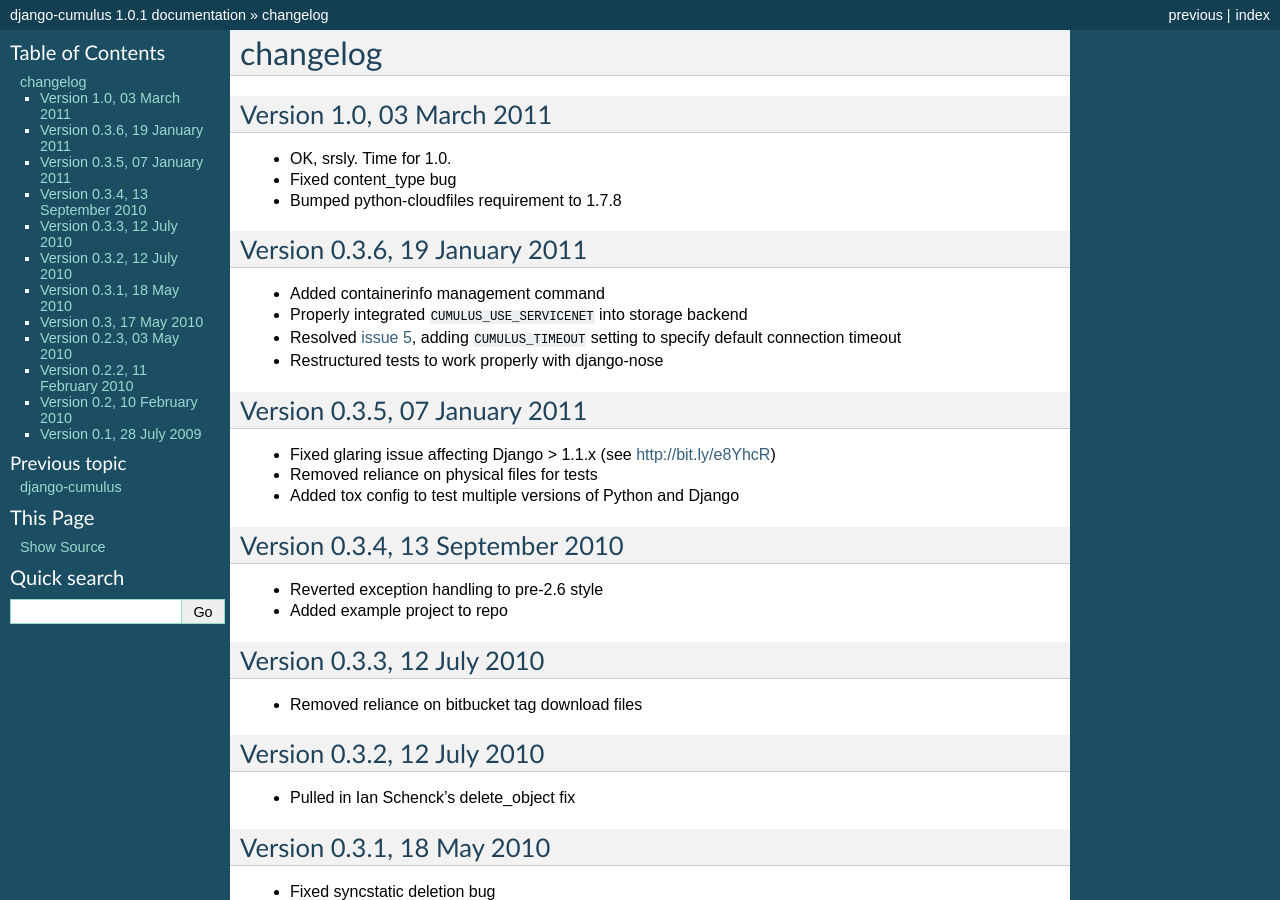
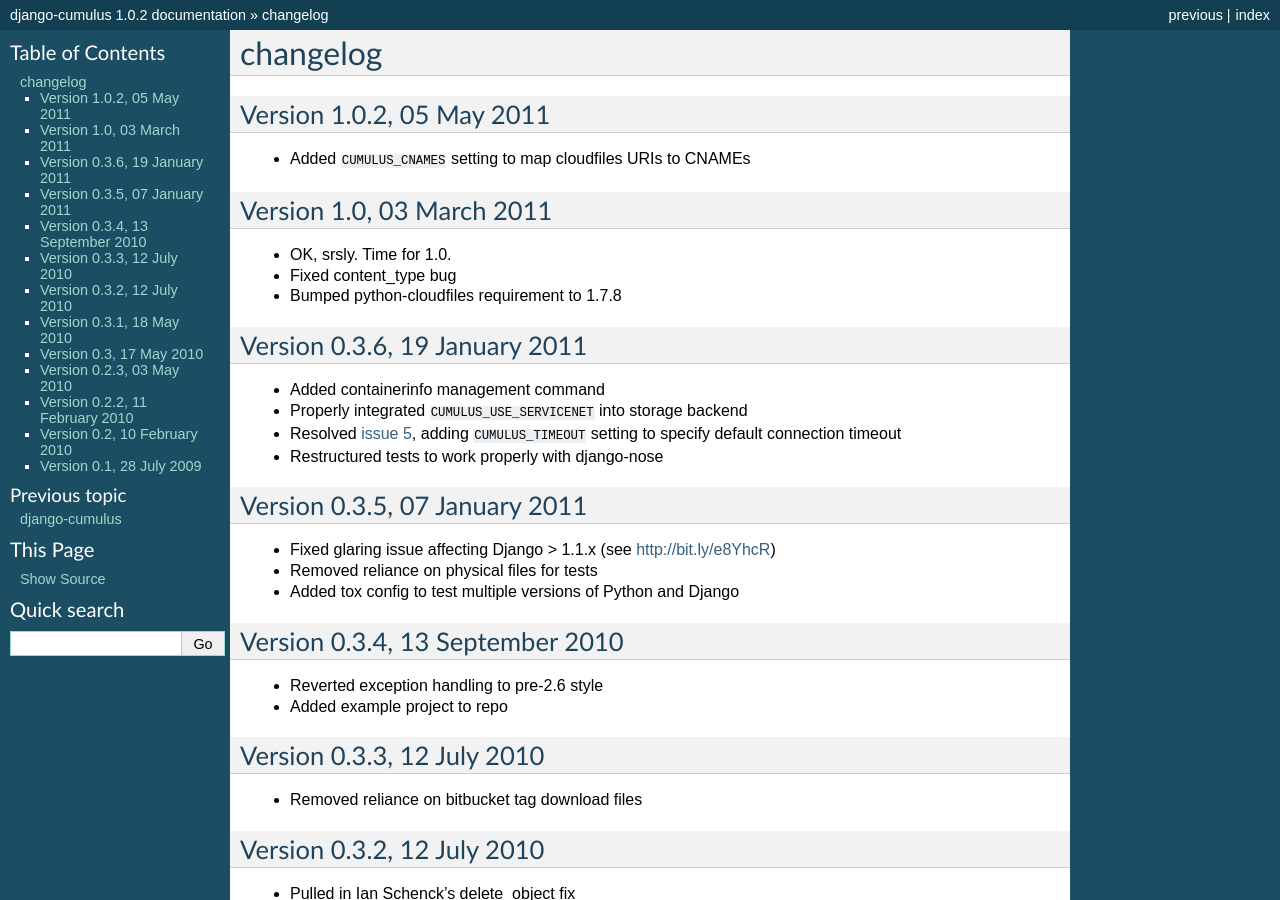
Before and after one commit to django-cumulus/django-cumulus, a Sphinx documentation site: the page built from docs/changelog.rst, in a window 1280 px wide and 900 px high. Built offline with Sphinx 7.4.7, drawn with Linux system fonts in a browser that asks for light colours; some of the changed text lies outside the part shown.

Commit message:
bump version

```diff
--- a/cumulus/__init__.py
+++ b/cumulus/__init__.py
@@ -4,7 +4,7 @@
 __version_info__ = {
     'major': 1,
     'minor': 0,
-    'micro': 1,
+    'micro': 2,
     'releaselevel': 'final',
     'serial': 1
 }
--- a/docs/changelog.rst
+++ b/docs/changelog.rst
@@ -1,5 +1,10 @@
 changelog
 =========
+
+Version 1.0.2, 05 May 2011
+**************************
+
+* Added ``CUMULUS_CNAMES`` setting to map cloudfiles URIs to CNAMEs
 
 Version 1.0, 03 March 2011
 **************************
--- a/docs/conf.py
+++ b/docs/conf.py
@@ -45,9 +45,9 @@
 # built documents.
 #
 # The short X.Y version.
-version = '1.0.1'
+version = '1.0.2'
 # The full version, including alpha/beta/rc tags.
-release = '1.0.1'
+release = '1.0.2'
 
 # The language for content autogenerated by Sphinx. Refer to documentation
 # for a list of supported languages.
--- a/docs/index.rst
+++ b/docs/index.rst
@@ -14,7 +14,7 @@
 Installation
 ************
 
-To install the latest release (currently 1.0.1) from PyPI using pip::
+To install the latest release (currently 1.0.2) from PyPI using pip::
 
     pip install django-cumulus
 
```
Also changed, not shown: 1 other file.
